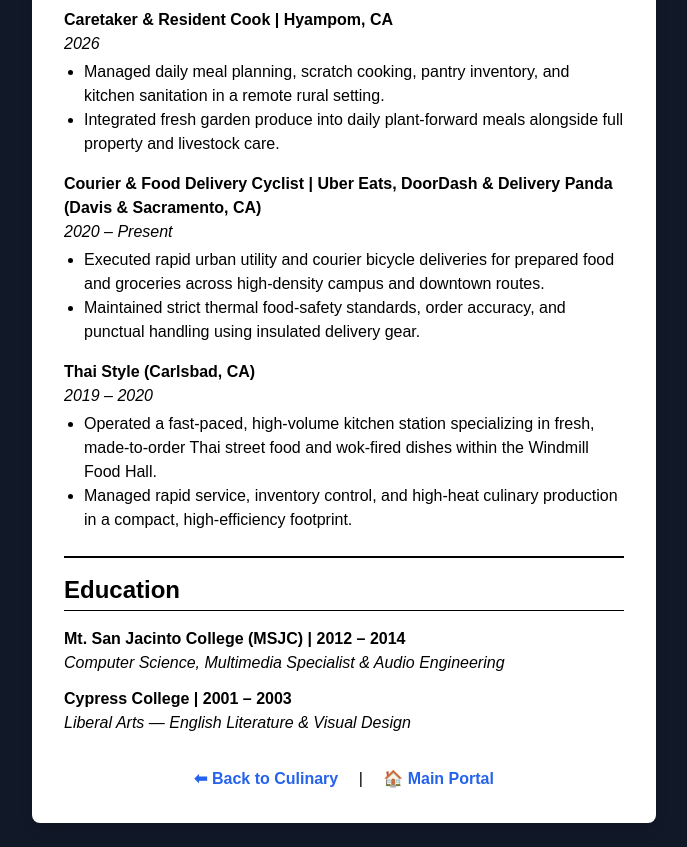
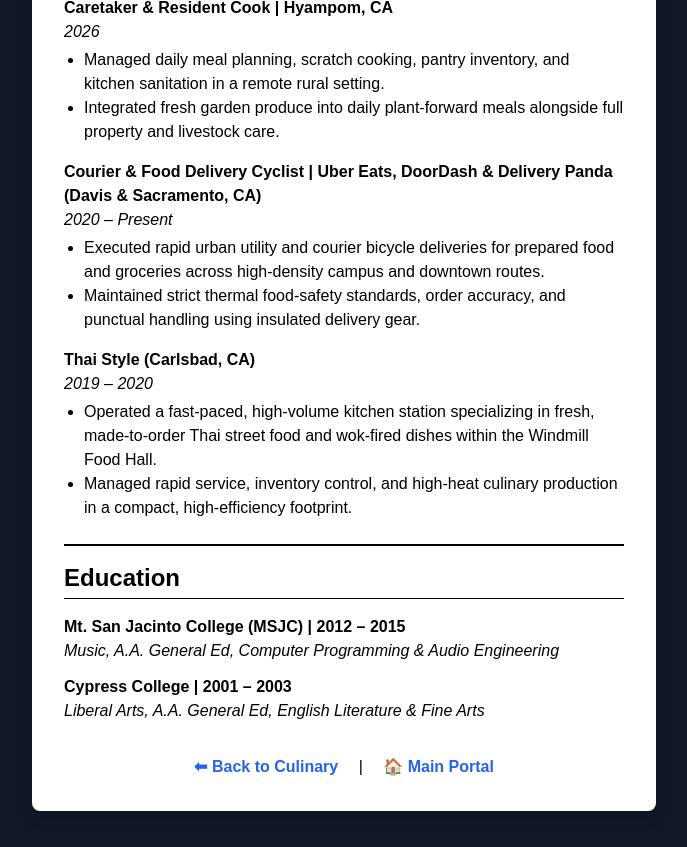
Before and after one commit to K8819/freelance, a plain HTML site: page resume-culinary.html in a window 1280 px wide. Shown: the part 877-1724 px from the top of the page, without its empty margins (296-983 px from the left). Drawn offline with nearby package versions, Linux system fonts and the light colour scheme.

Commit message:
updated educational section

```diff
--- a/resume-culinary.html
+++ b/resume-culinary.html
@@ -11,7 +11,7 @@
 <div class="bg-white text-black p-8 rounded-lg shadow-lg">
     <button onclick="window.print()" class="no-print mb-4 bg-blue-600 hover:bg-blue-700 text-white px-4 py-2 rounded shadow transition">Print Resume</button>
     <header>
-        <h1 class="text-3xl font-bold">Adam Krieger</h1>
+        <h1 class="text-3x font-bold">Adam Krieger</h1>
         <p>Sacramento, CA<br>1 760 421 9162<br>pricklypairpinotnoir@proton.me</p>
     </header>
     <main class="mt-6 space-y-6">
@@ -65,12 +65,12 @@
         <section class="mt-8 border-t-2 border-black pt-4">
             <h2 class="text-2xl font-bold border-b border-black pb-1">Education</h2>
             <div class="mt-4">
-                <h3 class="font-bold">Mt. San Jacinto College (MSJC) | 2012 – 2014</h3>
-                <p class="italic">Computer Science, Multimedia Specialist & Audio Engineering</p>
+                <h3 class="font-bold">Mt. San Jacinto College (MSJC) | 2012 – 2015</h3>
+                <p class="italic">Music, A.A. General Ed, Computer Programming & Audio Engineering</p>
             </div>
             <div class="mt-3">
                 <h3 class="font-bold">Cypress College | 2001 – 2003</h3>
-                <p class="italic">Liberal Arts — English Literature & Visual Design</p>
+                <p class="italic">Liberal Arts, A.A. General Ed, English Literature & Fine Arts</p>
             </div>
         </section>
     </main>
```
